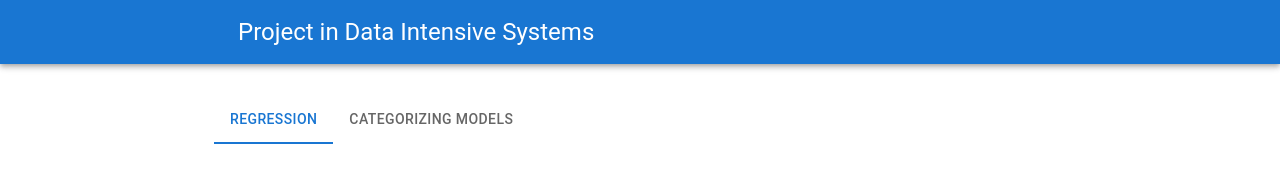
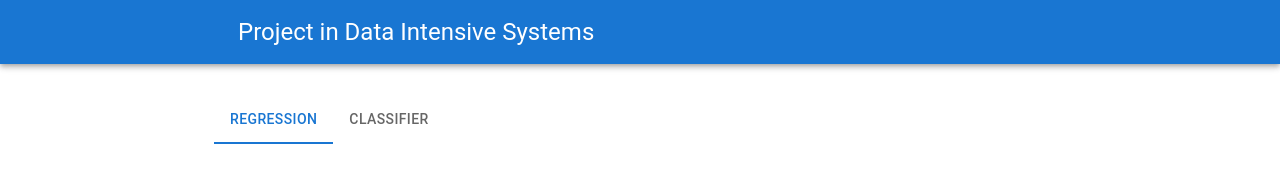
Before and after one commit to pasangamage97/project-data-intensive-systems, a React (Create React App) app in the folder frontend/: page / in a window 1280 px wide. Shown: the top 174 px of the page. Built offline with nearby package versions, Linux system fonts and the light colour scheme; no server answers.

Commit message:
updated names

```diff
--- a/frontend/src/components/TabView.js
+++ b/frontend/src/components/TabView.js
@@ -51,7 +51,7 @@ export default function TabView() {
     <Box sx={{ width: "100%" }}>
       <Tabs value={tabValue} onChange={(event, newValue) => setTabValue(newValue)}>
         <Tab label="Regression" />
-        <Tab label="Categorizing Models" />
+        <Tab label="Classifier" />
       </Tabs>
 
       <Box sx={{ p: 2 }}>
@@ -65,7 +65,7 @@ export default function TabView() {
         )}
         {tabValue === 1 && (
           <FormComponent
-            title="Select a Categorizing Model"
+            title="Select a Classifier Model"
             dropdownOptions={categorizingModels}
             submitEndpoint="classify-weakest-link"
             systemStatusEndpoint="/api/system-status"
```
